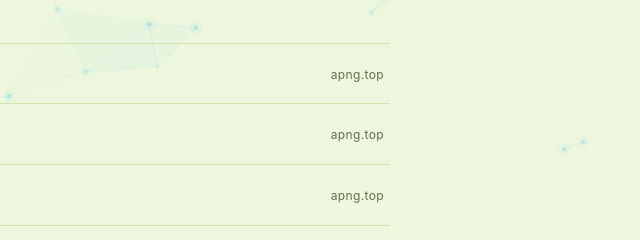
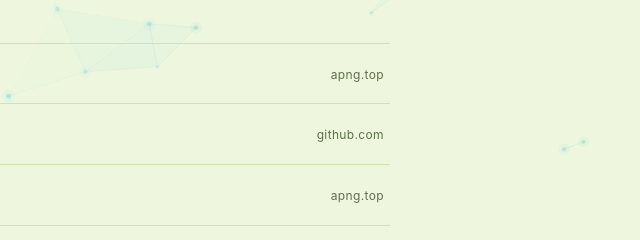
Before and after one commit to egawadaien-design/egawadaien-design.github.io, a plain HTML site: page index.html in a window 1280 px wide. Shown: the part 516-756 px from the top of the page, 640-1280 px from the left. Drawn offline with Linux system fonts and the light colour scheme; a web font is replaced by a local one.

Commit message:
Add files via upload

```diff
--- a/index.html
+++ b/index.html
@@ -148,9 +148,9 @@
 							<span class="link-url"><i class="cat cat-257" aria-hidden="true"></i>&nbsp;apng.top</span>
 						</a>
 
-						<a class="link-row" href="#" target="_blank" rel="noopener">
+						<a class="link-row" href="https://github.com/egawadaien-design/emoji-font" target="_blank" rel="noopener">
 							<span class="link-name" data-i18n="work7">蛋壳喵 Emoji</span>
-							<span class="link-url"><i class="cat cat-257" aria-hidden="true"></i>&nbsp;apng.top</span>
+							<span class="link-url"><i class="cat cat-257" aria-hidden="true"></i>&nbsp;github.com</span>
 						</a>
 						<a class="link-row" href="https://eggshell-adventure.vercel.app/" target="_blank" rel="noopener">
 							<span class="link-name" data-i18n="work4">蛋壳大冒险</span>
```
